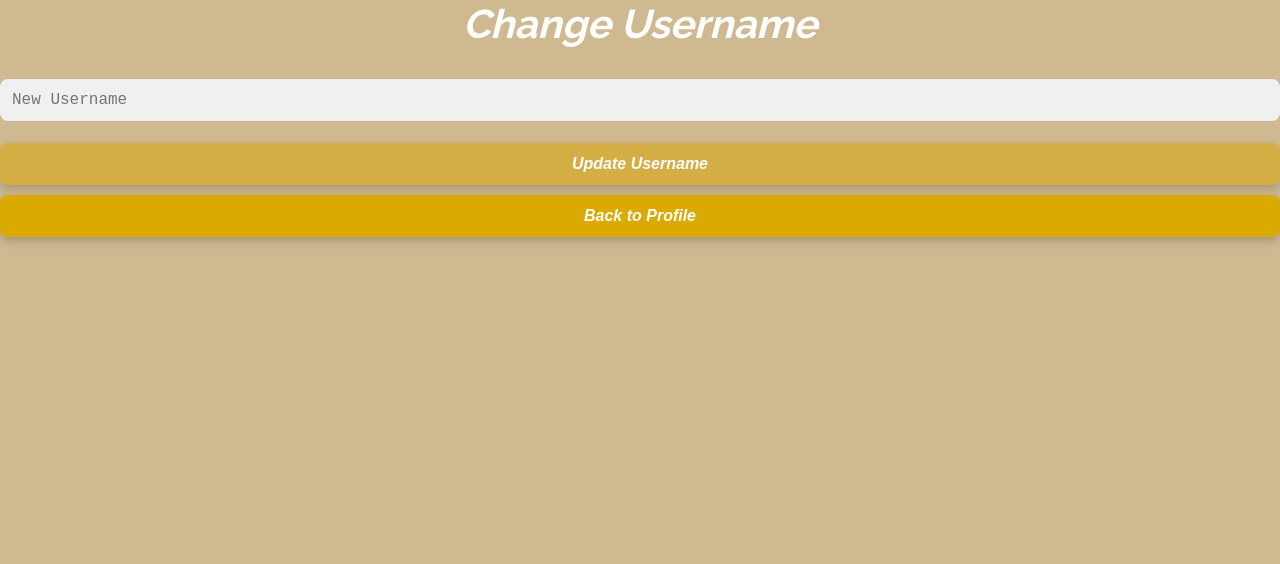
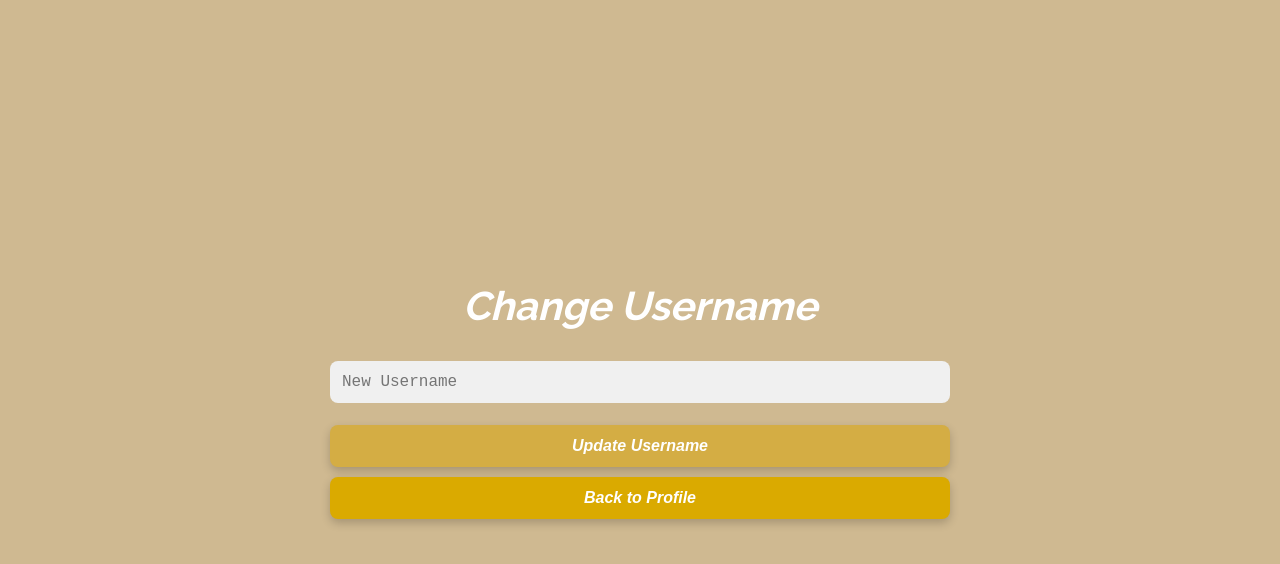
Before and after one commit to MatGalej/BoilerMate, a React (Create React App) app in the folder boiler-mate/: page /change-username in a window 1280 px wide. Shown: the top 564 px of the page. Built offline with nearby package versions, Linux system fonts and the light colour scheme; no server answers.

Commit message:
various changes

```diff
--- a/boiler-mate/public/index.html
+++ b/boiler-mate/public/index.html
@@ -6,11 +6,11 @@
     <meta name="viewport" content="width=device-width, initial-scale=1" />
     <meta name="theme-color" content="#000000" />
     <meta
-      name="description"
+      name="BoilerMates!"
       content="Web site created using create-react-app"
     />
     <link rel="manifest" href="%PUBLIC_URL%/manifest.json" />
-    <title>BoilerMate</title>
+    <title>BoilerMates</title>
   </head>
   <body>
     <noscript>You need to enable JavaScript to run this app.</noscript>
--- a/boiler-mate/src/css/Chat.css
+++ b/boiler-mate/src/css/Chat.css
@@ -91,8 +91,11 @@
   margin-bottom: 1rem;
   padding: 1rem;
   border-radius: 4px;
+  height: 300px;
   max-height: 500px; /* Fixed height */
   overflow-y: scroll; /* Enable vertical scrolling */
+  text-align: left;
+  text-wrap: wrap;
 }
 
 .message-line {
--- /dev/null
+++ b/boiler-mate/src/css/changeUsername.css
@@ -0,0 +1,7 @@
+.change-username-container {
+    display: flex;
+    flex-direction: column;
+    align-items: center;
+    justify-content: center;
+    width: 50%;
+}
--- a/boiler-mate/src/pages/ChangeUsername.js
+++ b/boiler-mate/src/pages/ChangeUsername.js
@@ -2,6 +2,7 @@ import React, { useState, useEffect } from "react";
 import { useNavigate } from "react-router-dom";
 import { auth, db } from "../firebaseConfig";
 import { doc, getDoc, updateDoc } from "firebase/firestore";
+import "../css/changeUsername.css";
 
 const ChangeUsername = () => {
   const [userData, setUserData] = useState(null);
@@ -32,7 +33,8 @@ const ChangeUsername = () => {
   };
 
   return (
-    <div className="change-username-container">
+    <div className="welcome-background">
+      <div className="change-username-container">
       <h2>Change Username</h2>
       <input
         type="text"
@@ -49,6 +51,7 @@ const ChangeUsername = () => {
         Back to Profile
       </button>
     </div>
+    </div>
   );
 };
 
--- a/boiler-mate/src/pages/Login.js
+++ b/boiler-mate/src/pages/Login.js
@@ -87,6 +87,7 @@ const Login = () => {
           >
             Sign Up
           </button>
+          <button onClick={() => navigate("/")} className="back-button">Back</button>
         </p>
       </div>
     </div>
--- a/boiler-mate/src/pages/SignUp.js
+++ b/boiler-mate/src/pages/SignUp.js
@@ -21,6 +21,12 @@ function SignUp() {
     // ✅ Restrict to Purdue emails only
     if (!email.endsWith("@purdue.edu")) {
       setMessage("Only Purdue University emails (@purdue.edu) are allowed.");
+      return;
+    }
+
+    // ✅ Check username length
+    if (username.length > 20) {
+      setMessage("Username cannot exceed 20 characters.");
       return;
     }
 
@@ -92,6 +98,7 @@ function SignUp() {
             >
               Log in
             </button>
+            <button onClick={() => navigate("/")} className="back-button">Back</button>
           </p>
         </div>
       </div>
```
